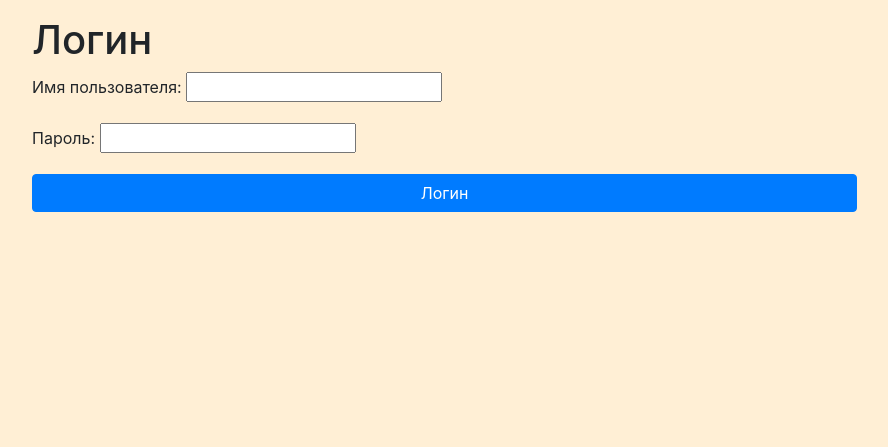
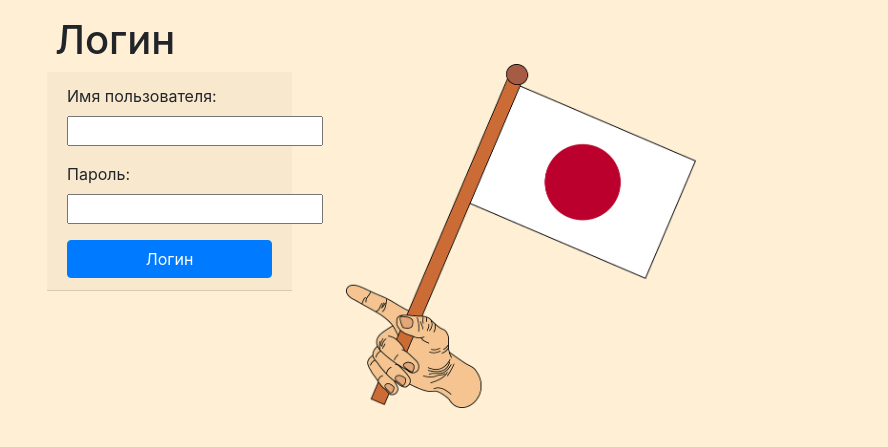
Before and after one commit to NehvedovichVlad/Blog, a Django app: page /login/ in a window 1280 px wide. Shown: the part 56-503 px from the top of the page, without its empty margins (53-941 px from the left). Run offline with Django 3.2, Linux system fonts and the light colour scheme; data that the repository does not hold is empty; parts of the project's set-up code (start-up, migrations or seed data) failed here and were passed over; some libraries are stand-ins or nearby versions.

Commit message:
a little style register and login

```diff
--- a/applications/register/templates/register/login.html
+++ b/applications/register/templates/register/login.html
@@ -6,14 +6,24 @@
 
 <!--Список новостей-->
 {% block content %}
+<div class="container">
+   <div class="row">
+      <div class="col-md-4">
+         <h1 class="ml-2">Логин</h1>
+         <div class="card-header ">
+            <form method="post">
+               {% csrf_token %}
+               {{ form.as_p }}
+               <button type="submit" class="btn btn-primary btn-block">Логин</button>
+            </form>
+         </div>
+      </div>
+      <div class="col-md-4 ml-4 mt-5">
+         <p><img src="..\static\img\flag.png" width="350" alt="Письма мастера дзен"></p>
+      </div>
+   </div>
+</div>
 
-<h1>Логин</h1>
-<form method="post">
-   {% csrf_token %}
-
-   {{ form.as_p }}
-   <button type="submit" class="btn btn-primary btn-block">Логин</button>
-</form>
 
 {% endblock %}
 
--- a/applications/register/views.py
+++ b/applications/register/views.py
@@ -11,7 +11,7 @@ def register(request):
         if form.is_valid():
             user = form.save()
             login(request, user)
-            messages.success(request, 'Вы успешно зарегистрировались')
+            messages.success(request, f'Вы успешно зарегистрировались: {user}')
             return redirect('home')
         else:
             messages.error(request, 'Ошибка регистрации')
```
Also changed, not shown: applications/register/templates/register/register.html (+17 -9 lines).
